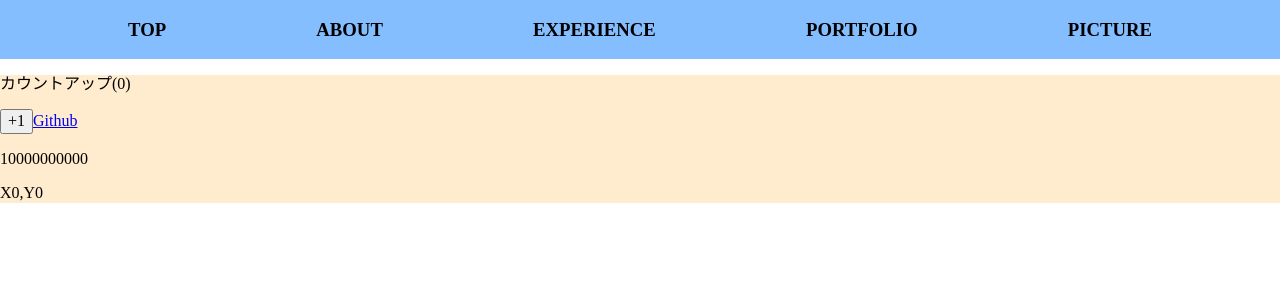
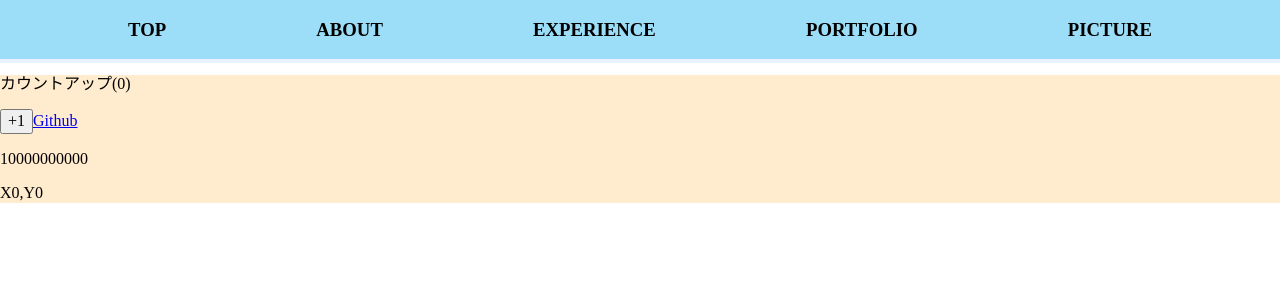
Before and after one commit to macken-hem/vueapp, a Vue app: page / in a window 1280 px wide. Shown: the top 300 px of the page. Built offline with nearby package versions, Linux system fonts and the light colour scheme.

Commit message:
Update Header.vue

```diff
--- a/src/components/Header.vue
+++ b/src/components/Header.vue
@@ -29,7 +29,8 @@ div {
 header {
   height: 100%;
   width: 100%;
-  background-color: rgba(0, 119, 255, 0.479);
+  background-color: rgba(48, 187, 241, 0.479);
+  box-shadow:0px 4px rgba(9, 110, 224, 0.082);
 }
 
 .head-ber {
```
